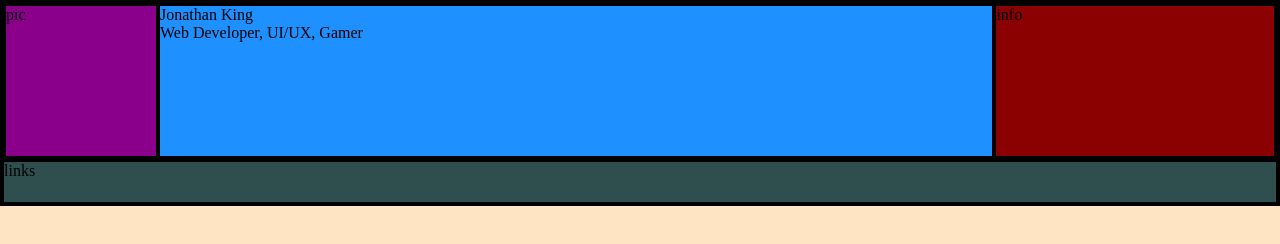
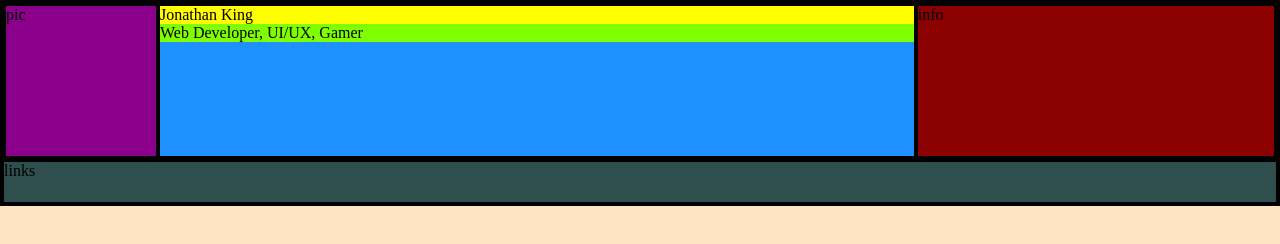
Before and after one commit to jonpking/portfolio_december2019, a plain HTML site: page index.html in a window 1280 px wide. Drawn offline with Linux system fonts and the light colour scheme.

Commit message:
made minor changes to header

```diff
--- a/assets/css/style.css
+++ b/assets/css/style.css
@@ -15,7 +15,6 @@ body {
 }
 
 .personalDetailsWrapper {
-    flex-grow: 2;
     display: flex;
     flex-direction: row;
     border: solid black 2px;
@@ -24,7 +23,6 @@ body {
 
 
 .personalPicture {
-    /* flex-grow: 1; */
     border: solid black 2px;
     background-color: darkmagenta;
     height: 150px;
@@ -37,8 +35,16 @@ body {
     background-color: dodgerblue;
 }
 
+.nameText {
+    background-color: yellow;
+}
+
+.nameSubText {
+    background-color: chartreuse;
+}
+
 .personalInfo {
-    flex-grow: 2;
+    flex-grow: 3;
     border: solid black 2px;
     background-color: darkred;
 }
```
